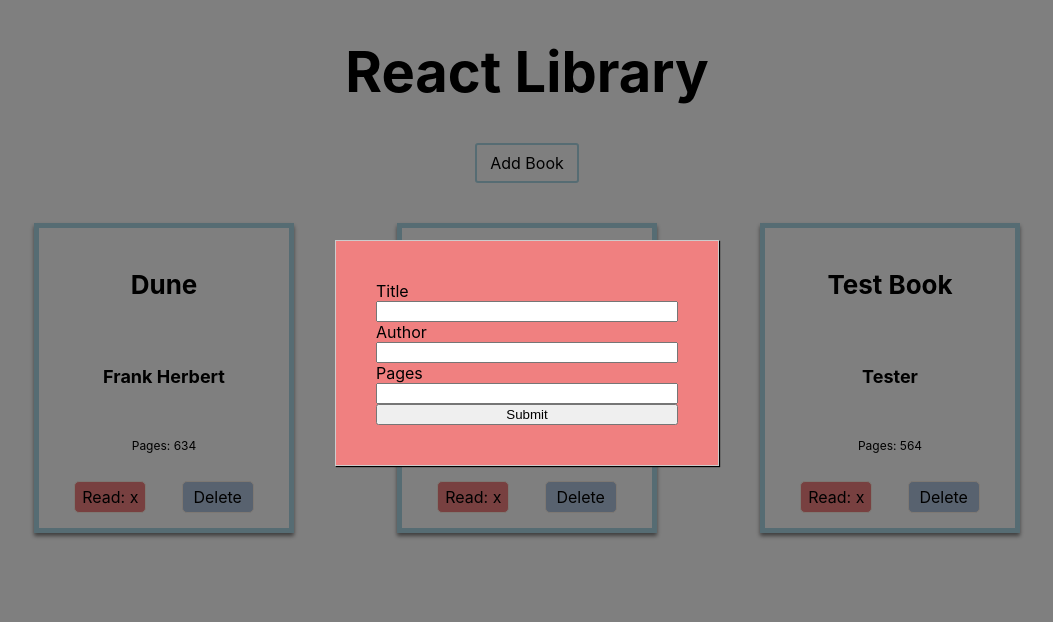
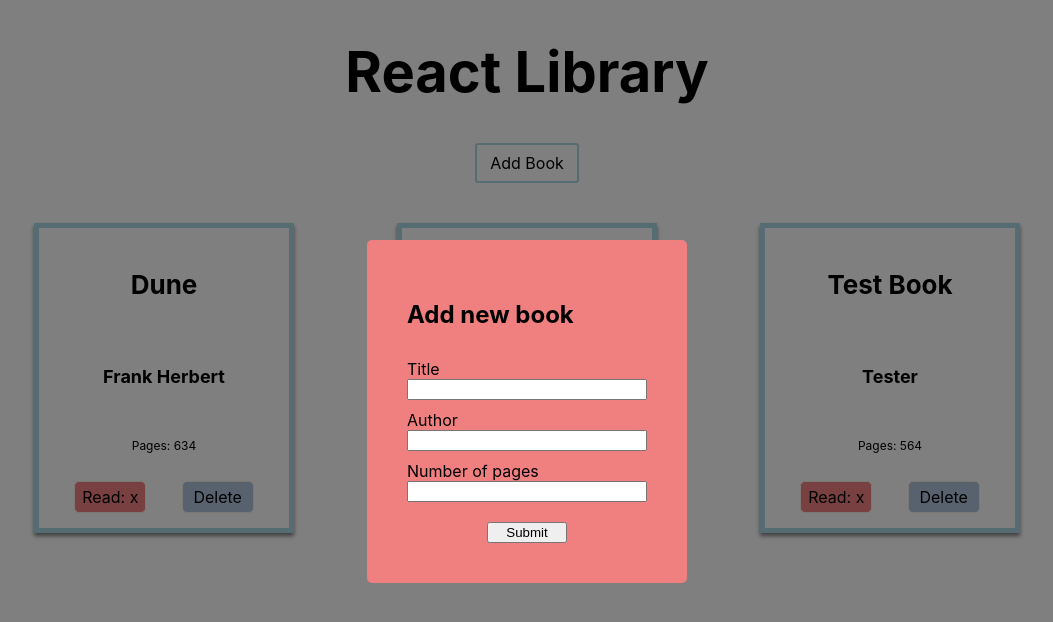
Before and after one commit to Lenn-e/react-practice, a React (Create React App) app: page / in a window 1280 px wide. Both pictures are taken after a click on the element "Add Book". Shown: the top 622 px of the page, without its empty margins (113-1166 px from the left). Built offline with nearby package versions, Linux system fonts and the light colour scheme.

Commit message:
Clean up new book modal a bit

```diff
--- a/src/components/Books/BookList/Book/Book.module.css
+++ b/src/components/Books/BookList/Book/Book.module.css
@@ -8,6 +8,7 @@
   justify-content: space-evenly;
   align-items: center;
   box-shadow: 0 3px 4px rgba(0,0,0,0.5);
+  overflow-wrap: break-word;
 }
 
 .Button {
--- a/src/components/Books/CreateBookModal/CreateBookModal.js
+++ b/src/components/Books/CreateBookModal/CreateBookModal.js
@@ -16,13 +16,14 @@ const CreateBookModal = (props) => {
         className={backdropClasses.join(" ")}
         onClick={props.closeModal}></div>
       <div className={modalClasses.join(" ")}>
+        <h2>Add new book</h2>
         <form onSubmit={props.createBook}>
           <label>Title</label>
-          <input type="text" name="title" />
+          <input type="text" name="title" maxlength="30"/>
           <label>Author</label>
-          <input type="text" name="author" />
-          <label>Pages</label>
-          <input type="text" name="pages" />
+          <input type="text" name="author" maxlength="30"/>
+          <label>Number of pages</label>
+          <input type="text" name="pages" pattern="\d*" maxlength="4"/>
           <button>Submit</button>
         </form>
       </div>
--- a/src/components/Books/CreateBookModal/CreateBookModal.module.css
+++ b/src/components/Books/CreateBookModal/CreateBookModal.module.css
@@ -1,12 +1,10 @@
 .CreateBookModal {
   position: fixed;
-
   background-color: white;
-  width: 30%;
-  border: 1px solid #ccc;
-  box-shadow: 1px 1px 1px black;
+  width: 25%;
+  border-radius: 5px;
   padding: 40px;
-  left: 35%;
+  left: 37.5%;
   top: 30%;
   box-sizing: border-box;
   transition: all 0.2s;
@@ -28,6 +26,15 @@ form {
   flex-direction: column;
 }
 
+label {
+  margin-top: 10px;
+}
+
+button {
+  margin: 20px auto 0;
+  width: 80px;
+}
+
 .CreateBookModal.hidden {
   transform: translateY(-20%);
   opacity: 0;
--- a/src/containers/BookContainer/BookContainer.js
+++ b/src/containers/BookContainer/BookContainer.js
@@ -8,7 +8,7 @@ class BookContainer extends Component {
   state = {
     books: {
       1: {title: "Dune", author: "Frank Herbert", pages: "634", isRead: false},
-      2: {title: "Supreme Book", author: "Supreme", pages: "432", isRead: false},
+      2: {title: "Sample Book", author: "Sample Guy", pages: "432", isRead: false},
       3: {title: "Test Book", author: "Tester", pages: "564", isRead: false}
     },
     createBookModalOpen: false,
```
